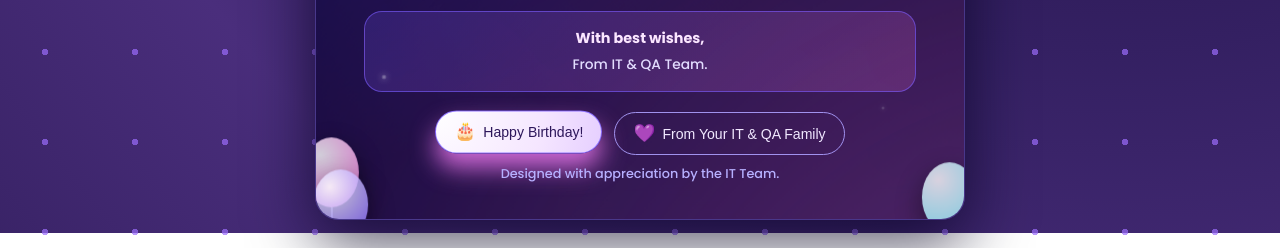
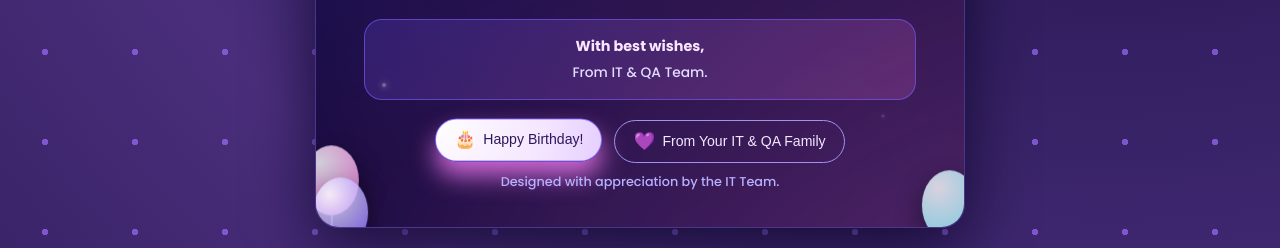
Before and after one commit to Syed-Hassaan/birthday-page, a plain HTML site: page index.html in a window 1280 px wide. Shown: the part 567-815 px from the top of the page. Drawn offline with Linux system fonts and the light colour scheme.

Commit message:
Code Fixes

```diff
--- a/index.html
+++ b/index.html
@@ -30,14 +30,21 @@
             font-family: "Poppins", system-ui, -apple-system, BlinkMacSystemFont, sans-serif;
             min-height: 100vh;
             display: flex;
-            align-items: center;
+            align-items: flex-start;
+            /* was center */
             justify-content: center;
+            padding: 20px 0;
+            /* small top/bottom space */
             background: radial-gradient(circle at top, #170835 0, #342062 35%, #4a2e7c 55%, #1a0f3f 100%);
             background-size: 200% 200%;
             animation: bgShift 20s ease-in-out infinite alternate;
-            overflow: hidden;
+            overflow-y: auto;
+            /* allow vertical scroll */
+            overflow-x: hidden;
+            /* keep horizontal hidden if you want */
             color: #fff;
         }
+
 
         @keyframes bgShift {
             0% {
```
